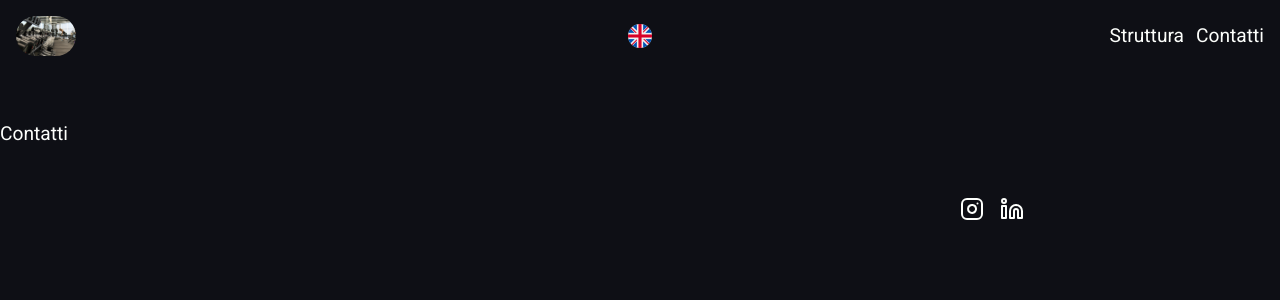
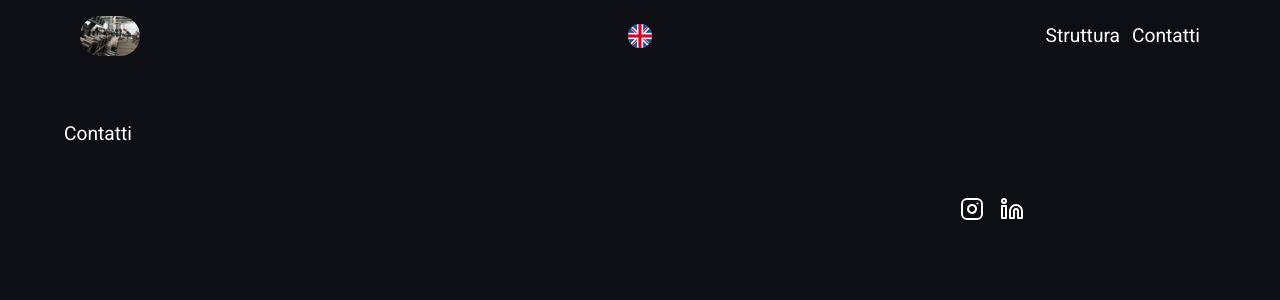
Before and after one commit to Marcofa87/alessandrobianchetti, a Next.js app: page /contacts in a window 1280 px wide. Shown: the top 300 px of the page. Built offline with nearby package versions, Linux system fonts and the light colour scheme.

Commit message:
styled max page size

```diff
--- a/app/layout.tsx
+++ b/app/layout.tsx
@@ -16,7 +16,7 @@ export default function RootLayout({
 }>) {
   return (
     <html lang="en">
-      <body className={`${roboto.className} antialiased `}>
+      <body className={`${roboto.className} antialiased  max-w-6xl m-auto`}>
         <header>
           <nav>
             <Navbar />
--- a/app/structure/structureLayoutPage/StructurePageLayout.tsx
+++ b/app/structure/structureLayoutPage/StructurePageLayout.tsx
@@ -24,7 +24,7 @@ export default function StructurePageLayout({
           className="m-auto p-4 rounded-3xl"
         />
       </div>
-      <div className="md:w-1/2 ">
+      <div className="md:w-1/2">
         <p className="px-6 mt-8  mx-auto text-center md:text-left">
           Lorem ipsum, dolor sit amet consectetur adipisicing elit. Adipisci
           possimus ducimus dignissimos tenetur quis perferendis voluptates
```
